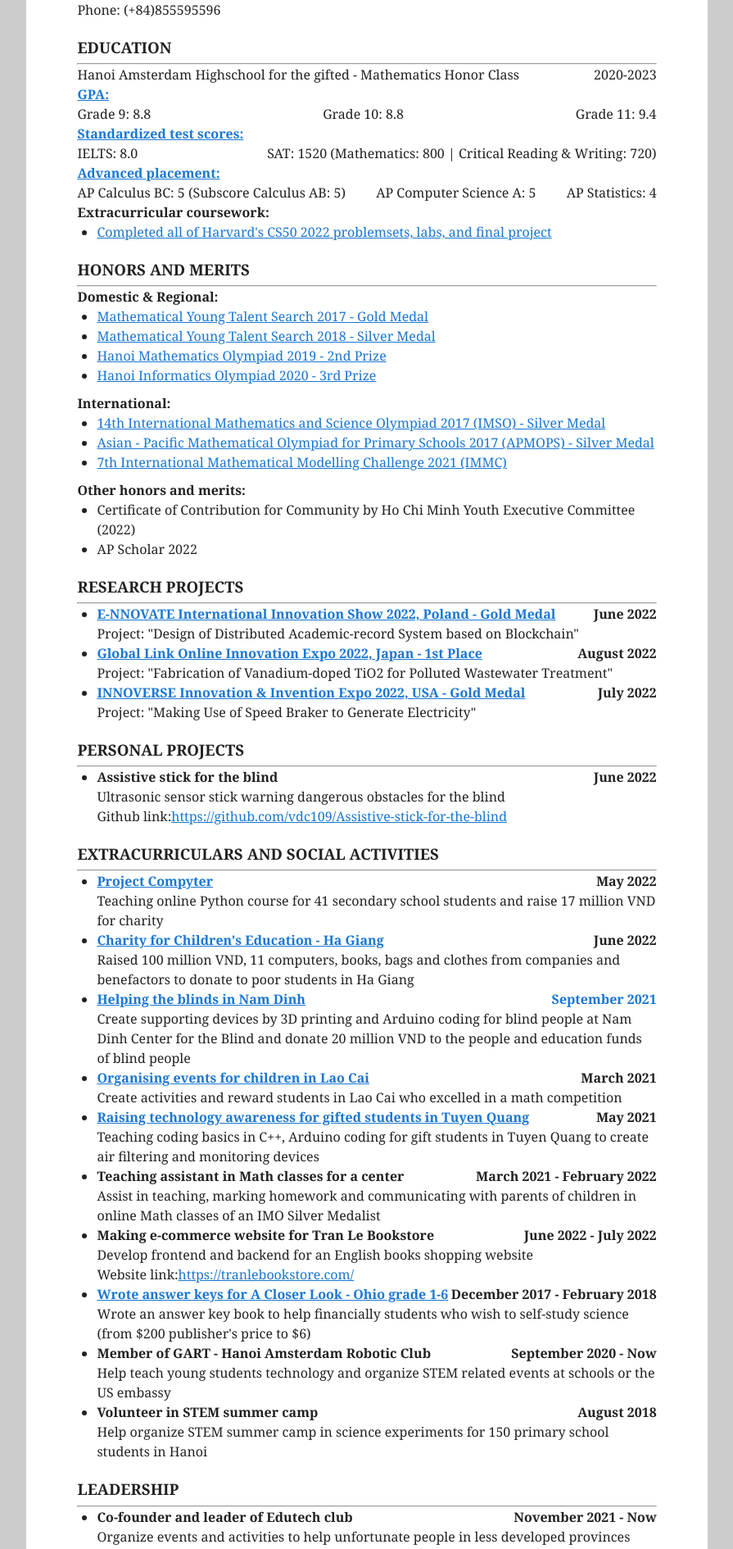
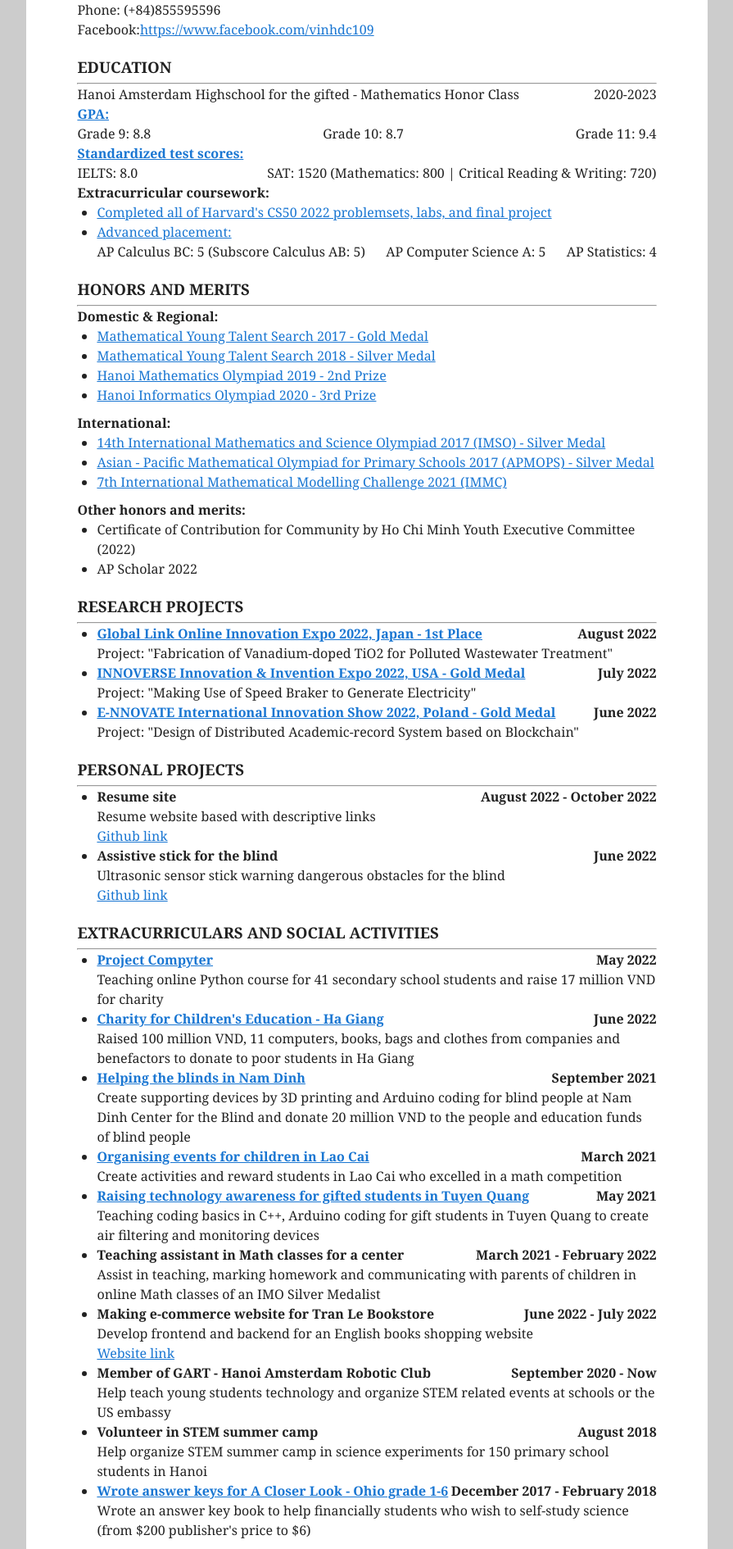
Before and after one commit to vdc109/resume-page, a Vue app: page / in a window 1280 px wide. Shown: the part 146-2036 px from the top of the page at 82% size, without its empty margins (192-1087 px from the left). Built offline with nearby package versions, Linux system fonts and the light colour scheme.

Commit message:
Update index.vue

```diff
--- a/src/pages/Home/index.vue
+++ b/src/pages/Home/index.vue
@@ -11,6 +11,9 @@
       span Email: vinhdc109@gmail.com
       v-spacer
       span Phone: (+84)855595596
+      v-spacer
+      span Facebook:
+        a(href="https://www.facebook.com/vinhdc109" target="_blank") https://www.facebook.com/vinhdc109
       h3.head2 EDUCATION
       hr.sep-bar
       span Hanoi Amsterdam Highschool for the gifted - Mathematics Honor Class
@@ -20,7 +23,7 @@
         b GPA:
       .GPA
         span Grade 9: 8.8
-        span Grade 10: 8.8
+        span Grade 10: 8.7
         span Grade 11: 9.4
       v-spacer
       a(href="https://drive.google.com/drive/folders/15h4-zQHYPwjYumk2LKY9i530U1EQ1R6B?usp=sharing" target="_blank")
@@ -29,19 +32,17 @@
         span IELTS: 8.0
         span SAT: 1520 (Mathematics: 800 | Critical Reading & Writing: 720)
       v-spacer
-      a(href="https://drive.google.com/drive/folders/175QrTSLQ0IfQVMFAnXItQvPX8pZ_IC4f?usp=sharing" target="_blank")
-        b Advanced placement:
-      .ap
-        span AP Calculus BC: 5 (Subscore Calculus AB: 5)
-        span AP Computer Science A: 5
-        span AP Statistics: 4
-      v-spacer
       span
         b Extracurricular coursework:
         ul
           li
             a(href="https://drive.google.com/file/d/1KHf9LxMEqrZvHJOPmWOQONsO7MzvS4rr/view?usp=sharing" target="_blank") Completed all of Harvard's CS50 2022 problemsets, labs, and final project
-
+          li
+            a(href="https://drive.google.com/drive/folders/175QrTSLQ0IfQVMFAnXItQvPX8pZ_IC4f?usp=sharing" target="_blank") Advanced placement:
+            .ap
+              span AP Calculus BC: 5 (Subscore Calculus AB: 5)
+              span AP Computer Science A: 5
+              span AP Statistics: 4
 
       h3.head2 HONORS AND MERITS
       hr.sep-bar
@@ -81,12 +82,6 @@
       hr.sep-bar
       ul
         li
-          a(href="https://drive.google.com/drive/folders/1FpwChxGljIMtqD07thaTlqGjjj4Bs-M4?usp=sharing" target="_blank")
-            b E-NNOVATE International Innovation Show 2022, Poland - Gold Medal
-          b.time1 June 2022
-          v-spacer
-          span Project: "Design of Distributed Academic-record System based on Blockchain"
-        li
           a(href="https://drive.google.com/drive/folders/1UuoFw0nAvxm-CDYMU7cwCpVYc3ZSqyEQ?usp=sharing" target="_blank")
             b Global Link Online Innovation Expo 2022, Japan - 1st Place
           b.time1 August 2022
@@ -98,9 +93,26 @@
           b.time1 July 2022
           v-spacer
           span Project: "Making Use of Speed Braker to Generate Electricity"
+        li
+          a(href="https://drive.google.com/drive/folders/1FpwChxGljIMtqD07thaTlqGjjj4Bs-M4?usp=sharing" target="_blank")
+            b E-NNOVATE International Innovation Show 2022, Poland - Gold Medal
+          b.time1 June 2022
+          v-spacer
+          span Project: "Design of Distributed Academic-record System based on Blockchain"
+
+
+
       h3.head3 PERSONAL PROJECTS
       hr.sep-bar
       ul
+        li
+          span
+            b Resume site
+          b.time1 August 2022 - October 2022
+          v-spacer
+          span Resume website based with descriptive links
+          v-spacer
+          a(href="https://github.com/vdc109/resume-page" target="_blank") Github link
         li
           span
             b Assistive stick for the blind
@@ -108,12 +120,13 @@
           v-spacer
           span Ultrasonic sensor stick warning dangerous obstacles for the blind
           v-spacer
-          span Github link:
-          a(href="https://github.com/vdc109/Assistive-stick-for-the-blind" target="_blank") https://github.com/vdc109/Assistive-stick-for-the-blind
+          a(href="https://github.com/vdc109/Assistive-stick-for-the-blind" target="_blank") Github link
+
 
       h3.head4 EXTRACURRICULARS AND SOCIAL ACTIVITIES
       hr.sep-bar
       ul
+
         li
           a(href="https://drive.google.com/drive/folders/1a7220MDCPqHej8CFgYG1JxOTSmsgcc-O?usp=sharing" target="_blank")
             b Project Compyter
@@ -129,7 +142,7 @@
         li
           a(href="https://drive.google.com/drive/folders/1EoKiGYYm77atDrk78ZFO23vg_2cbWdYc?usp=sharing" target="_blank")
             b Helping the blinds in Nam Dinh
-            b.time1 September 2021
+          b.time1 September 2021
           v-spacer
           span Create supporting devices by 3D printing and Arduino coding for blind people at Nam Dinh Center for the Blind and donate 20 million VND to the people and education funds of blind people
         li
@@ -157,14 +170,7 @@
           v-spacer
           span Develop frontend and backend for an English books shopping website
           v-spacer
-          span Website link:
-          a(href="https://tranlebookstore.com/" target="_blank") https://tranlebookstore.com/
-        li
-          a(href="https://drive.google.com/drive/folders/1MrNQ4lD80jJbxGmMm2NPX8LUxPN93N8M?usp=sharing" target="_blank")
-            b Wrote answer keys for A Closer Look - Ohio grade 1-6
-          b.time1 December 2017 - February 2018
-          v-spacer
-          span Wrote an answer key book to help financially students who wish to self-study science (from $200 publisher's price to $6)
+          a(href="https://tranlebookstore.com/" target="_blank") Website link
         li
           span
             b Member of GART - Hanoi Amsterdam Robotic Club
@@ -177,6 +183,13 @@
             b.time1 August 2018
           v-spacer
           span Help organize STEM summer camp in science experiments for 150 primary school students in Hanoi
+        li
+          a(href="https://drive.google.com/drive/folders/1MrNQ4lD80jJbxGmMm2NPX8LUxPN93N8M?usp=sharing" target="_blank")
+            b Wrote answer keys for A Closer Look - Ohio grade 1-6
+          b.time1 December 2017 - February 2018
+          v-spacer
+          span Wrote an answer key book to help financially students who wish to self-study science (from $200 publisher's price to $6)
+
 
       h3.head2 LEADERSHIP
       hr.sep-bar
@@ -193,8 +206,7 @@
           v-spacer
           span Sharing online resources, learning tips and methods in STEM and Facebook groups of parents of younger students
           v-spacer
-          span Group link:
-          a(href="https://www.facebook.com/groups/3765086493543619" target="_blank") https://www.facebook.com/groups/3765086493543619
+          a(href="https://www.facebook.com/groups/3765086493543619" target="_blank") Group link
         li
           span
             b Admin group English Book Corner
@@ -202,8 +214,7 @@
           v-spacer
           span Sharing online resources, learning tips and review and recommending books for younger students
           v-spacer
-          span Group link:
-          a(href="https://www.facebook.com/groups/169378198219139" target="_blank") https://www.facebook.com/groups/169378198219139
+          a(href="https://www.facebook.com/groups/169378198219139" target="_blank") Group link
 
       h3.head2 INTERNSHIP AND WORKING EXPERIENCE
       hr.sep-bar
```
